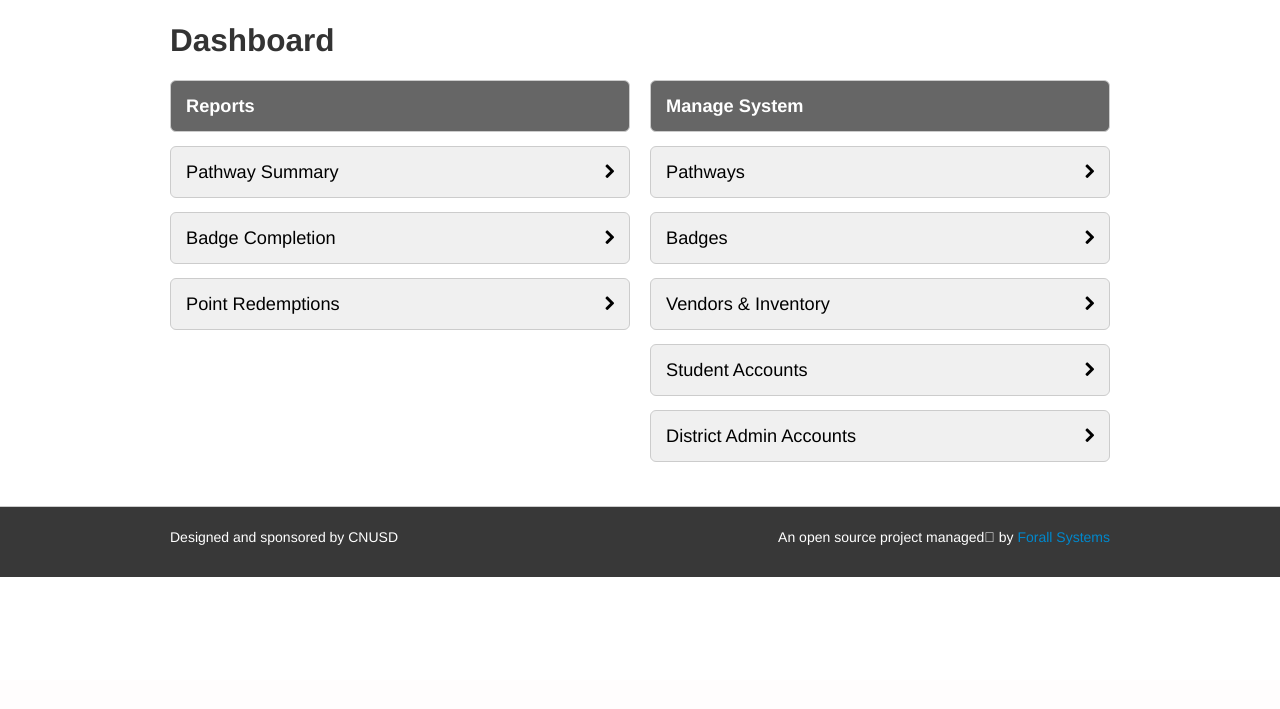
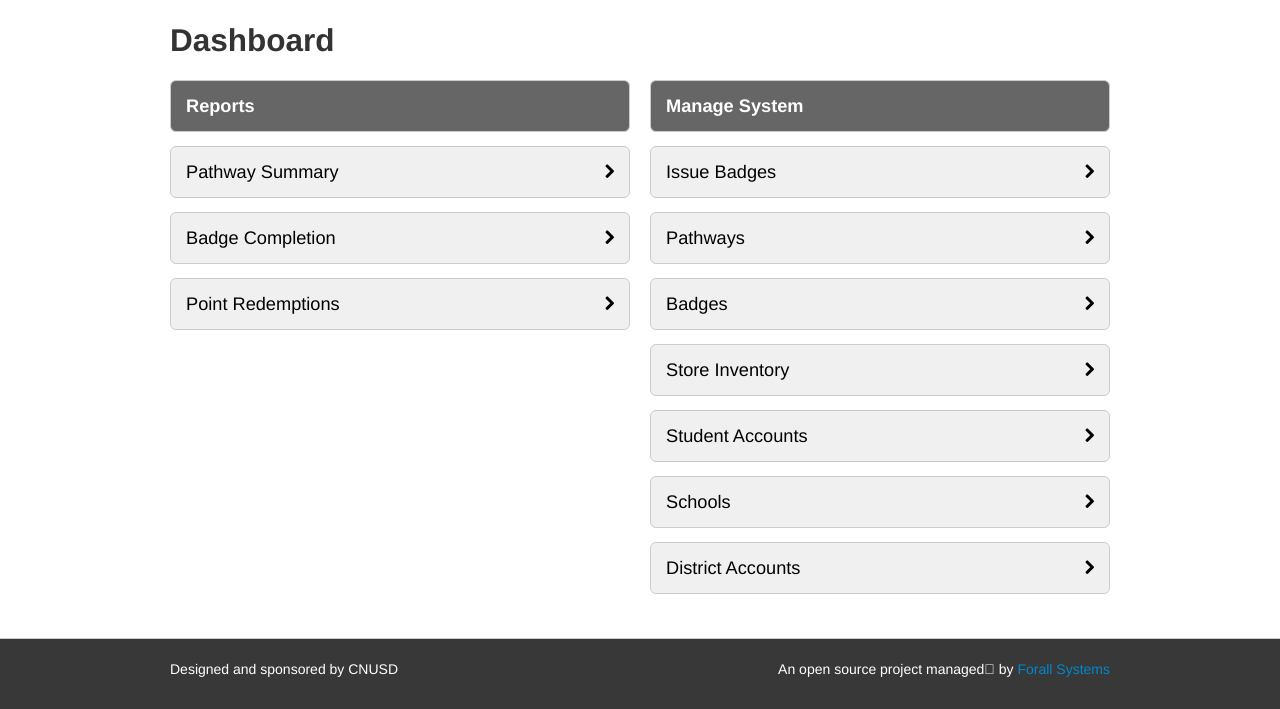
Before and after one commit to forallsystems/21stbadgepathways, a Django app: template default_site/templates/adminDashboard.html in a window 1280 px wide. Shown: the part 120-829 px from the top of the page. Before the commit the page ends 697 px from the top, so only its background shows below. Run offline with Django 3.2, Linux system fonts and the light colour scheme; the template is opened without the code that fills it, so the values that code supplies are empty; some libraries are stand-ins or nearby versions.

Commit message:
Updated Menu Items

```diff
--- a/default_site/templates/adminDashboard.html
+++ b/default_site/templates/adminDashboard.html
@@ -15,11 +15,13 @@
   </div>
   <div class="span6 alignLeft">
     <div class='menu title'>Manage System</div>
+    <a href="/badges/bulkissue/"><div class='menu'>Issue Badges <i class='icon icon-chevron-right'></i></div></a>
   	<a href="/pathways/"><div class='menu'>Pathways <i class='icon icon-chevron-right'></i></div></a>
 	<a href="/badges/"><div class='menu'>Badges <i class='icon icon-chevron-right'></i></div></a>
-	<a href="/vendors/"><div class='menu'>Vendors & Inventory <i class='icon icon-chevron-right'></i></div></a>
+	<a href="/vendors/items/"><div class='menu'>Store Inventory <i class='icon icon-chevron-right'></i></div></a>
 	<a href="/students/"><div class='menu'>Student Accounts <i class='icon icon-chevron-right'></i></div></a>
-	<a href="/districtadmins/"><div class='menu'>District Admin Accounts <i class='icon icon-chevron-right'></i></div></a>
+	<a href="/schools/"><div class='menu'>Schools <i class='icon icon-chevron-right'></i></div></a>
+	<a href="/districtadmins/"><div class='menu'>District Accounts <i class='icon icon-chevron-right'></i></div></a>
   </div>
 </div>
 
```
